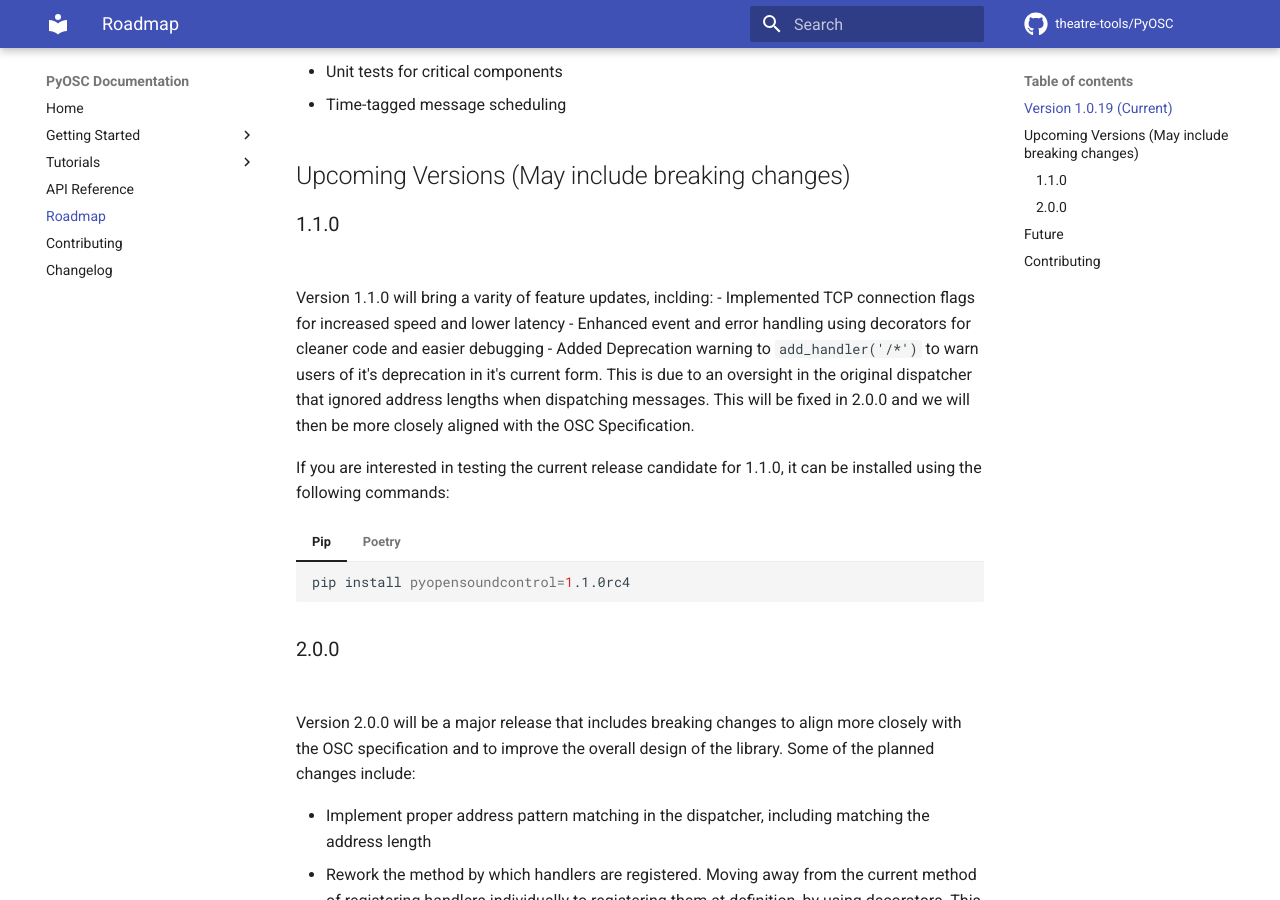
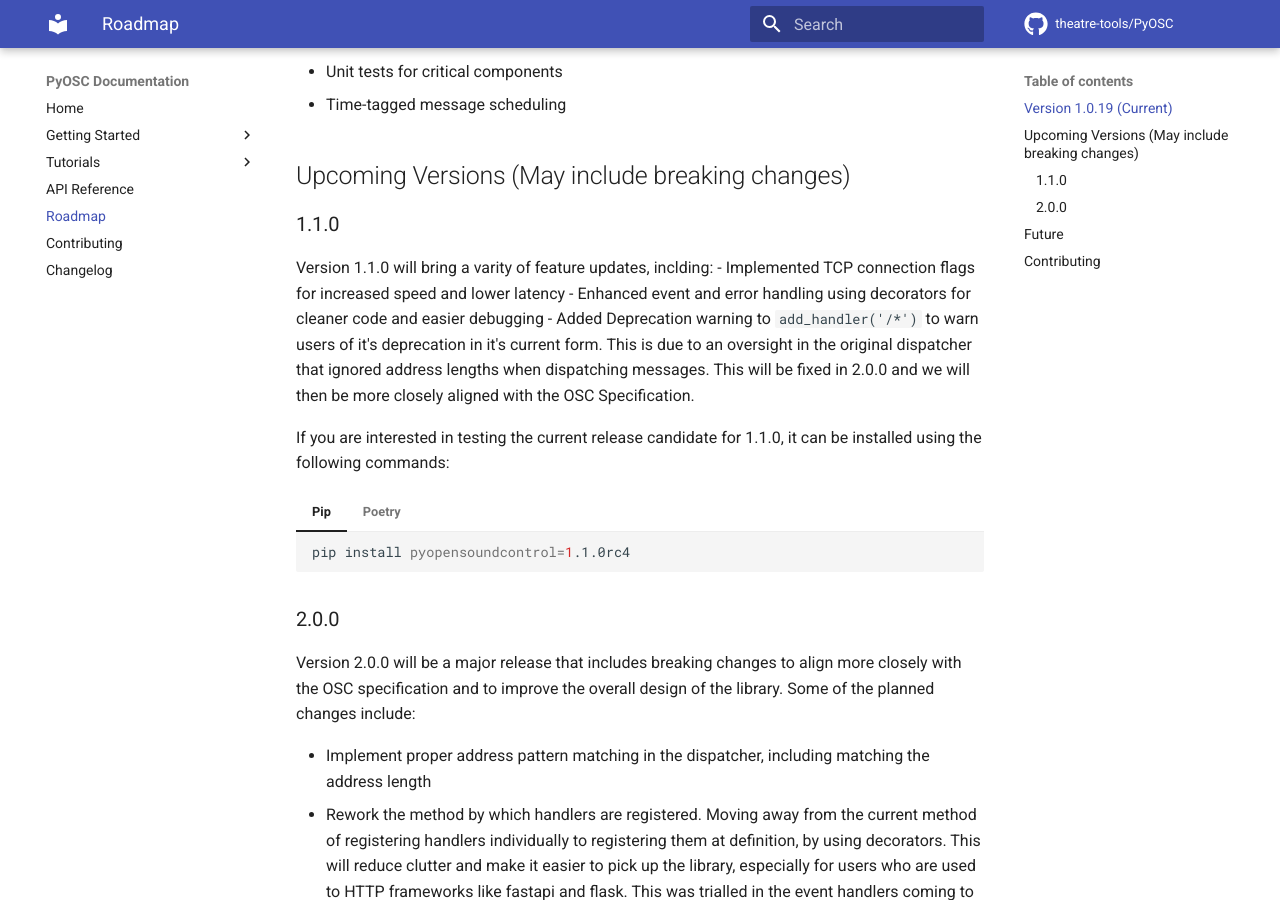
Before and after one commit to Theatre-Tools/PyOSC, an MkDocs documentation site: the page built from docs/roadmap.md, in a window 1280 px wide and 900 px high, scrolled down 415 px. Built offline with MkDocs 1.6.1 and Material for MkDocs 9.7.7, drawn with Linux system fonts in a browser that asks for light colours; comment, search, counter and statistics services are not loaded; the version menu is left out.

````diff
--- a/docs/roadmap.md
+++ b/docs/roadmap.md
@@ -16,7 +16,7 @@
 
 ## Upcoming Versions (May include breaking changes)
 
-### 1.1.0 <br>
+### 1.1.0
 Version 1.1.0 will bring a varity of feature updates, inclding:
   - Implemented TCP connection flags for increased speed and lower latency
   - Enhanced event and error handling using decorators for cleaner code and easier debugging
@@ -36,7 +36,7 @@ If you are interested in testing the current release candidate for 1.1.0, it can
     ```
 
 
-### 2.0.0 <br>
+### 2.0.0
 Version 2.0.0 will be a major release that includes breaking changes to align more closely with the OSC specification and to improve the overall design of the library. Some of the planned changes include:
 
 - Implement proper address pattern matching in the dispatcher, including matching the address length
````
